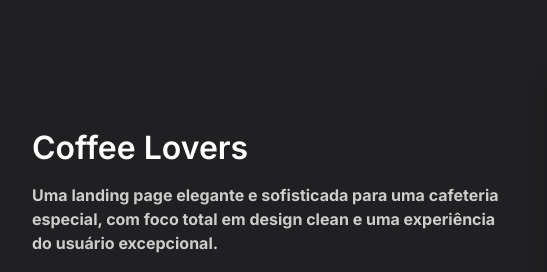
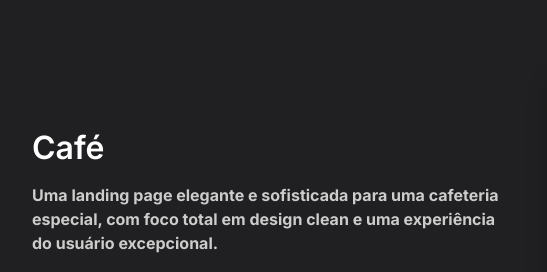
Before and after one commit to DanielWallans/portfolio-Atualizado, a plain HTML site: page index.html in a window 1280 px wide. Shown: the part 2920-3192 px from the top of the page, 108-655 px from the left. Drawn offline with nearby package versions, Linux system fonts and the light colour scheme.

Commit message:
Update index.html

```diff
--- a/index.html
+++ b/index.html
@@ -213,14 +213,14 @@
     <section class="simple-project" data-aos="fade-up" data-aos-duration="800">
       <div class="simple-project-container">
         <div class="simple-project-info">
-          <h3>Coffee Lovers</h3>
+          <h3>Café</h3>
           <p>Uma landing page elegante e sofisticada para uma cafeteria especial, com foco total em design clean e uma experiência do usuário excepcional.</p>
           <div class="simple-tech">
             <span>HTML5</span>
             <span>CSS3</span>
             <span>JavaScript</span>
           </div>
-          <a href="https://coffee-lovers-landing-page-seven.vercel.app/" target="_blank" class="simple-project-btn" title="Visite o Coffee Lovers">
+          <a href="https://cafesitedw.vercel.app/" target="_blank" class="simple-project-btn" title="Visite o Coffee Lovers">
             Visitar Site
             <svg width="20" height="20" viewBox="0 0 24 24" fill="none" xmlns="http://www.w3.org/2000/svg">
               <path d="M7 17L17 7M17 7H7M17 7V17" stroke="currentColor" stroke-width="2" stroke-linecap="round" stroke-linejoin="round"/>
```
